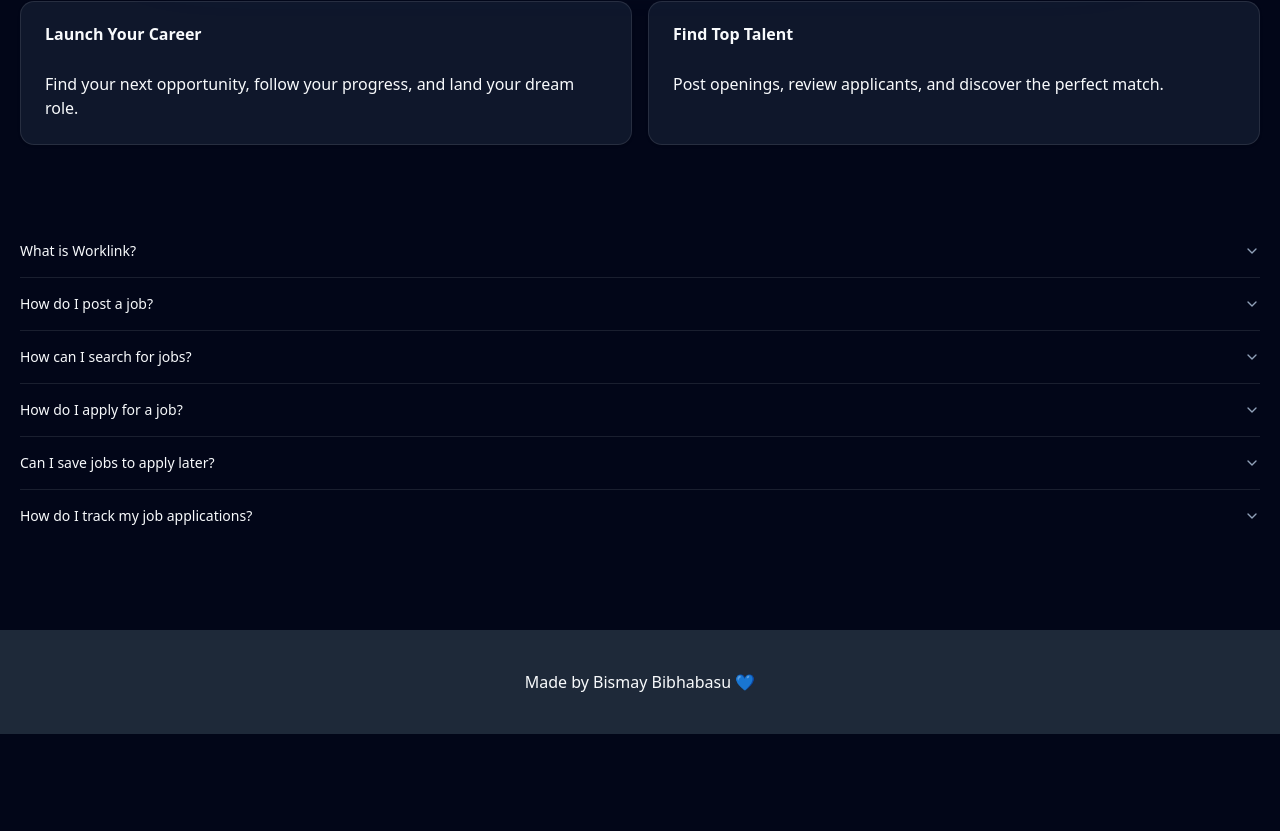
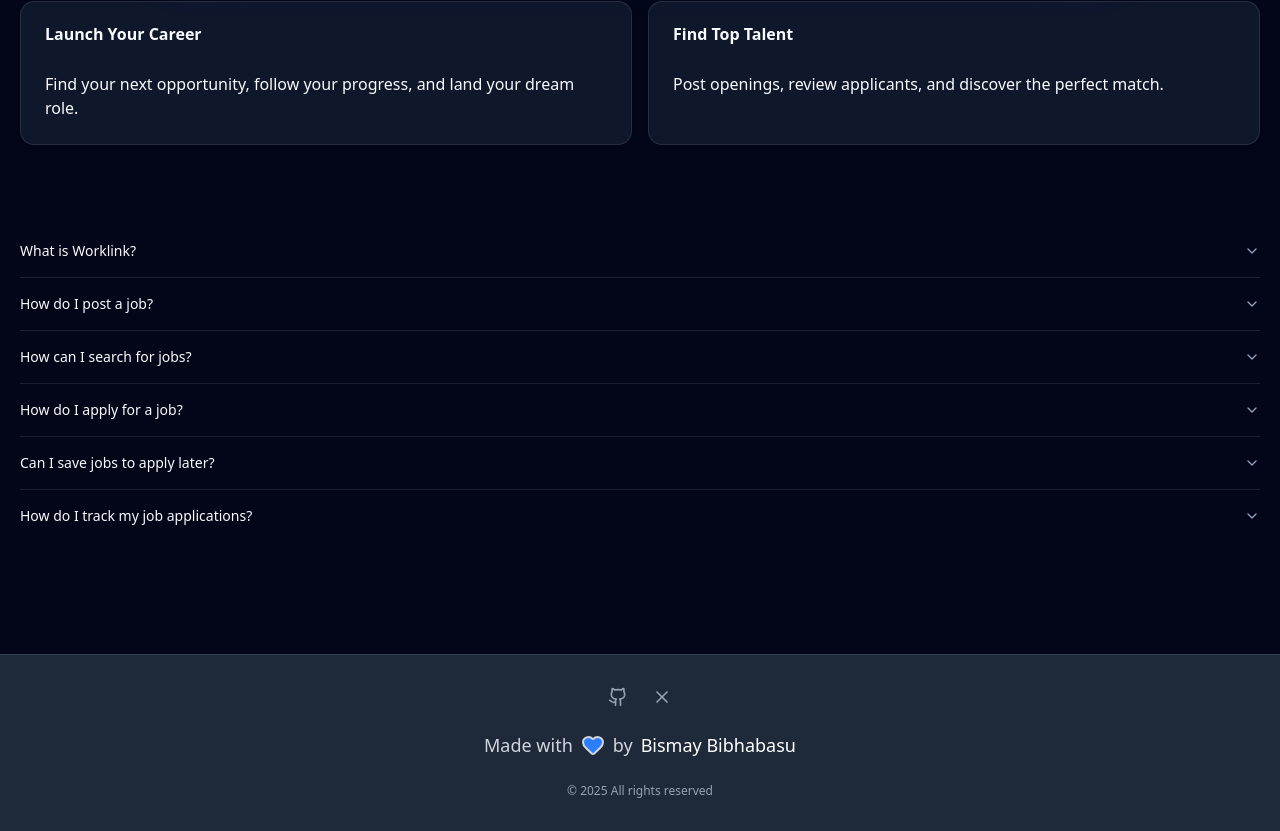
Before and after one commit to its-bismay/Worklink, a React (Vite) app: page / in a window 1280 px wide. Shown: the part 1485-2316 px from the top of the page. Before the commit the page ends 2219 px from the top, so only its background shows below. Built offline with nearby package versions, Linux system fonts and the light colour scheme; no server answers.

Commit message:
footer updated

```diff
--- a/src/layouts/app.layout.jsx
+++ b/src/layouts/app.layout.jsx
@@ -1,5 +1,6 @@
 import { Outlet } from "react-router-dom"
 import Header from "@/components/Header";
+import { Github,  X, Heart } from 'lucide-react';
 
 const AppLayout = () => {
   return (
@@ -9,9 +10,39 @@
             <Header />
             <Outlet />
         </main>
-        <div className="p-10 text-center bg-gray-800 mt-10">
-        Made by Bismay Bibhabasu 💙
-        </div>
+        <footer className="border-t border-gray-700 bg-gray-800 py-8 mt-16">
+          <div className="container mx-auto px-5">
+            <div className="flex flex-col items-center justify-center space-y-6">
+              <div className="flex items-center space-x-6">
+                <a
+                  href="https://github.com/its-bismay"
+                  target="_blank"
+                  rel="noopener noreferrer"
+                  className="text-gray-400 hover:text-white transition-colors duration-200"
+                >
+                  <Github className="h-5 w-5" />
+                </a>
+                <a
+                  href="https://x.com/RewatchRoom"
+                  target="_blank"
+                  rel="noopener noreferrer"
+                  className="text-gray-400 hover:text-white transition-colors duration-200"
+                >
+                  <X className="h-5 w-5" />
+                </a>
+              </div>
+              <div className="flex items-center space-x-2 text-gray-300 text-lg">
+                <span>Made with</span>
+                <Heart className="h-6 w-6 fill-blue-500" />
+                <span>by</span>
+                <span className="font-medium text-white">Bismay Bibhabasu</span>
+              </div>
+              <div className="text-xs text-gray-400">
+                © {new Date().getFullYear()} All rights reserved
+              </div>
+            </div>
+          </div>
+        </footer>
     </div>
   )
 }
```
